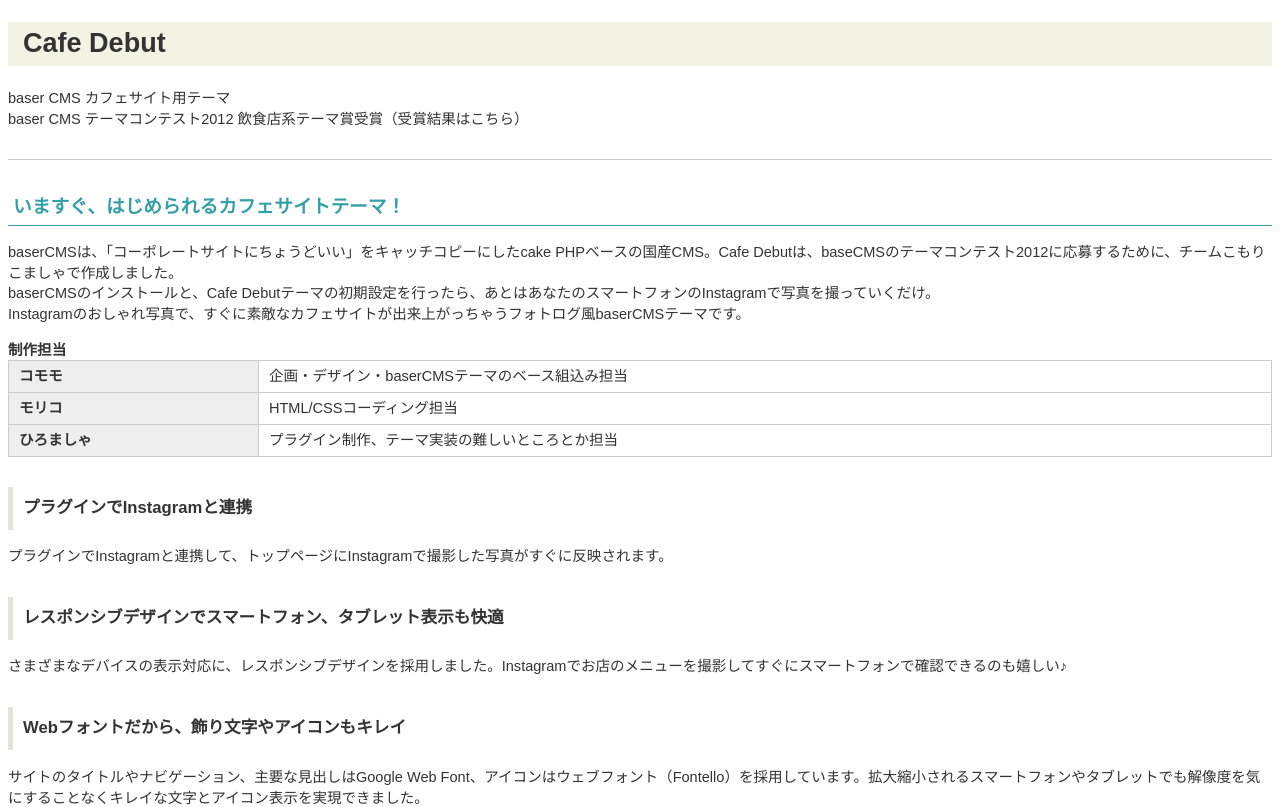
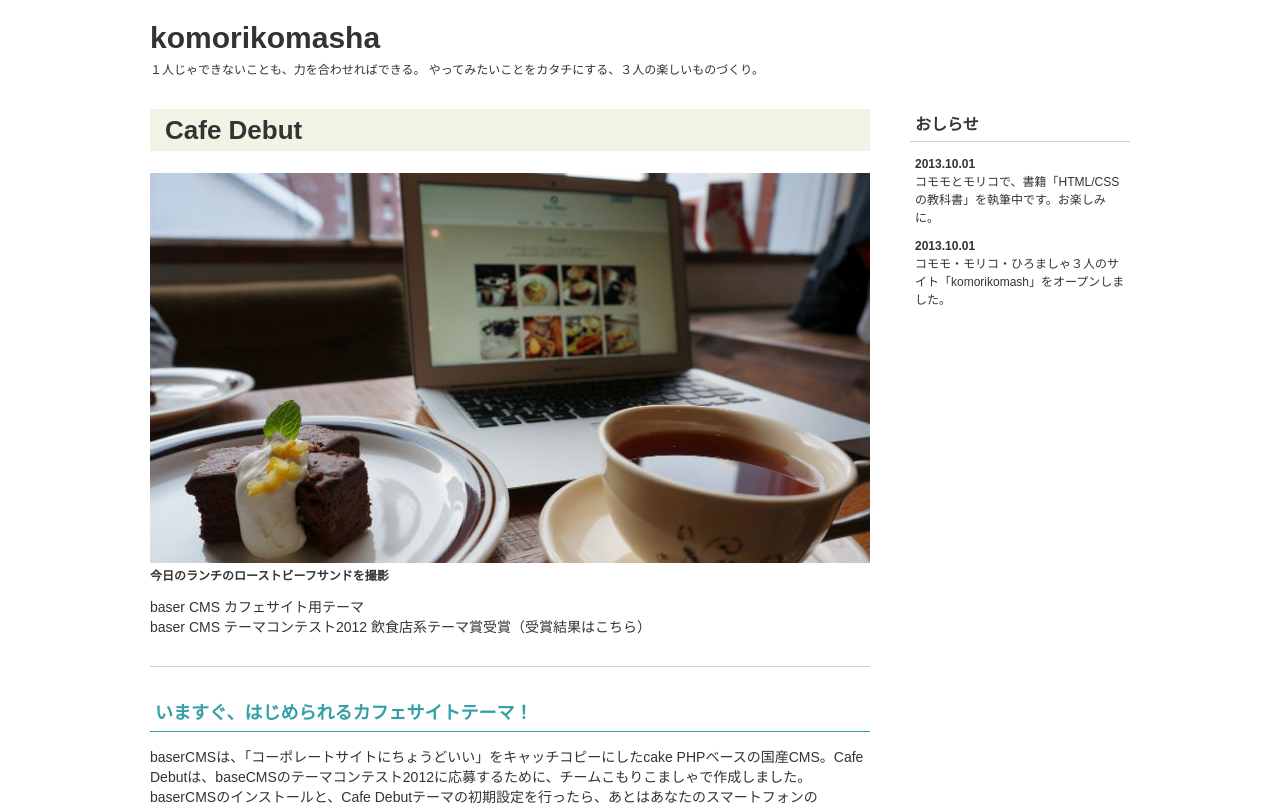
Before and after one commit to tobb422/spa-practive, a Vue app: page /sample in a window 1280 px wide. Shown: the top 807 px of the page. Built offline with nearby package versions, Linux system fonts and the light colour scheme.

Commit message:
テキスト終了

```diff
--- a/src/views/Sample.vue
+++ b/src/views/Sample.vue
@@ -1,7 +1,22 @@
 <template>
+  <div id="page">
+    <header id="page-head">
+      <h1 id="site-title">komorikomasha</h1>
+      <p id="catch-copy">
+        １人じゃできないことも、力を合わせればできる。
+        やってみたいことをカタチにする、３人の楽しいものづくり。
+      </p>
+    </header>
+
+    <div id="page-body">
+      <div id="page-body-main">
         <article class="article-detail">
           <header class="article-detail-head">
             <h1 class="page-title">Cafe Debut</h1>
+            <figure>
+              <img src="../assets/sample_01.jpg" alt="">
+              <figcaption>今日のランチのローストビーフサンドを撮影</figcaption>
+            </figure>
             <p>
               baser CMS カフェサイト用テーマ<br/>
               baser CMS テーマコンテスト2012 飲食店系テーマ賞受賞（受賞結果はこちら）
@@ -35,16 +50,28 @@
             <section>
               <h3 class="heading-typeB">プラグインでInstagramと連携</h3>
               <p>プラグインでInstagramと連携して、トップページにInstagramで撮影した写真がすぐに反映されます。</p>
+              <figure>
+                <img src="../assets/sample_01.jpg" alt="">
+                <figcaption>今日のランチのローストビーフサンドを撮影</figcaption>
+              </figure>
             </section>
 
             <section>
               <h3 class="heading-typeB">レスポンシブデザインでスマートフォン、タブレット表示も快適</h3>
               <p>さまざまなデバイスの表示対応に、レスポンシブデザインを採用しました。Instagramでお店のメニューを撮影してすぐにスマートフォンで確認できるのも嬉しい♪</p>
+              <figure>
+                <img src="../assets/sample_01.jpg" alt="">
+                <figcaption>今日のランチのローストビーフサンドを撮影</figcaption>
+              </figure>
             </section>
 
             <section>
               <h3 class="heading-typeB">Webフォントだから、飾り文字やアイコンもキレイ</h3>
               <p>サイトのタイトルやナビゲーション、主要な見出しはGoogle Web Font、アイコンはウェブフォント（Fontello）を採用しています。拡大縮小されるスマートフォンやタブレットでも解像度を気にすることなくキレイな文字とアイコン表示を実現できました。</p>
+              <figure>
+                <img src="../assets/sample_01.jpg" alt="">
+                <figcaption>今日のランチのローストビーフサンドを撮影</figcaption>
+              </figure>
             </section>
           </section>
 
@@ -73,6 +100,29 @@
             </aside>
           </footer>
         </article>
+      </div>
+
+      <div id="page-body-sub">
+        <section class="news-list">
+          <h2>おしらせ</h2>
+          <ul>
+            <li>
+              <time datetime="2013-10-01">2013.10.01</time>
+              コモモとモリコで、書籍「HTML/CSSの教科書」を執筆中です。お楽しみに。
+            </li>
+            <li>
+              <time datetime="2013-10-01">2013.10.01</time>
+              コモモ・モリコ・ひろましゃ３人のサイト「komorikomash」をオープンしました。
+            </li>
+          </ul>
+        </section>
+      </div>
+    </div>
+
+    <footer id="page-foot">
+      <p id="copy-right"><small>Copyright&copy 2013 @komorikomasha All Rights Reserved.</small></p>
+    </footer>
+  </div>
 </template>
 
 <script>
@@ -81,7 +131,7 @@
 };
 </script>
 
-<style lang="scss">
+<style scoped lang="scss">
 html {
   font-size: 65%;
 }
@@ -125,11 +175,88 @@
   }
 }
 
+figure {
+  font-weight: bold;
+  text-align: left;
+  margin: 0;
+}
+
+figcaption {
+  font-size: 1.2rem;
+}
+
+#site-title {
+  font-size: 3.0rem;
+  line-height: 1.2;
+  margin-bottom: 0;
+}
+
+#catch-copy {
+  font-size: 1.2rem;
+  line-height: 1.5;
+  margin-top: 5px;
+}
+
+#page-foot {
+  border-top: solid 1px #cccccc;
+  margin-top: 15px;
+}
+
+#page {
+  width: 980px;
+  margin: 0 auto;
+}
+
+#page-body {
+  margin-top: 30px;
+}
+
+#page-body:after {
+  content: "";
+  clear: both;
+  display: block;
+}
+
+#page-body-main {
+  width: 720px;
+  float: left;
+}
+
+#page-body-sub {
+  width: 220px;
+  float: right;
+
+  h2 {
+    font-size: 1.6rem;
+    line-height: 1.375;
+    padding: 5px;
+    margin-top: 0;
+    border-bottom: 1px solid #cccccc;
+  }
+
+  .news-list ul {
+    padding: 0;
+  }
+
+  .news-list li {
+    font-size: 12px;
+    line-height: 1.5;
+    margin: 10px 5px;
+    list-style: none;
+  }
+
+  .news-list time {
+    font-weight: bold;
+    display: block;
+  }
+}
+
 .page-title {
   font-size: 2.6rem;
   background-color: #f2f2e5;
   padding: 5px 15px;
   line-height: 1.231;
+  margin-top: 0;
 }
 
 .heading-typeA {
@@ -177,4 +304,9 @@
     line-height: 1.5;
   }
 }
+
+#copy-right {
+  font-size: 1.2rem;
+  line-height: 1.5;
+}
 </style>
```
Also changed, not shown: src/assets/sample_01.jpg (added). Lines whose indentation alone changed are shown as unchanged.
